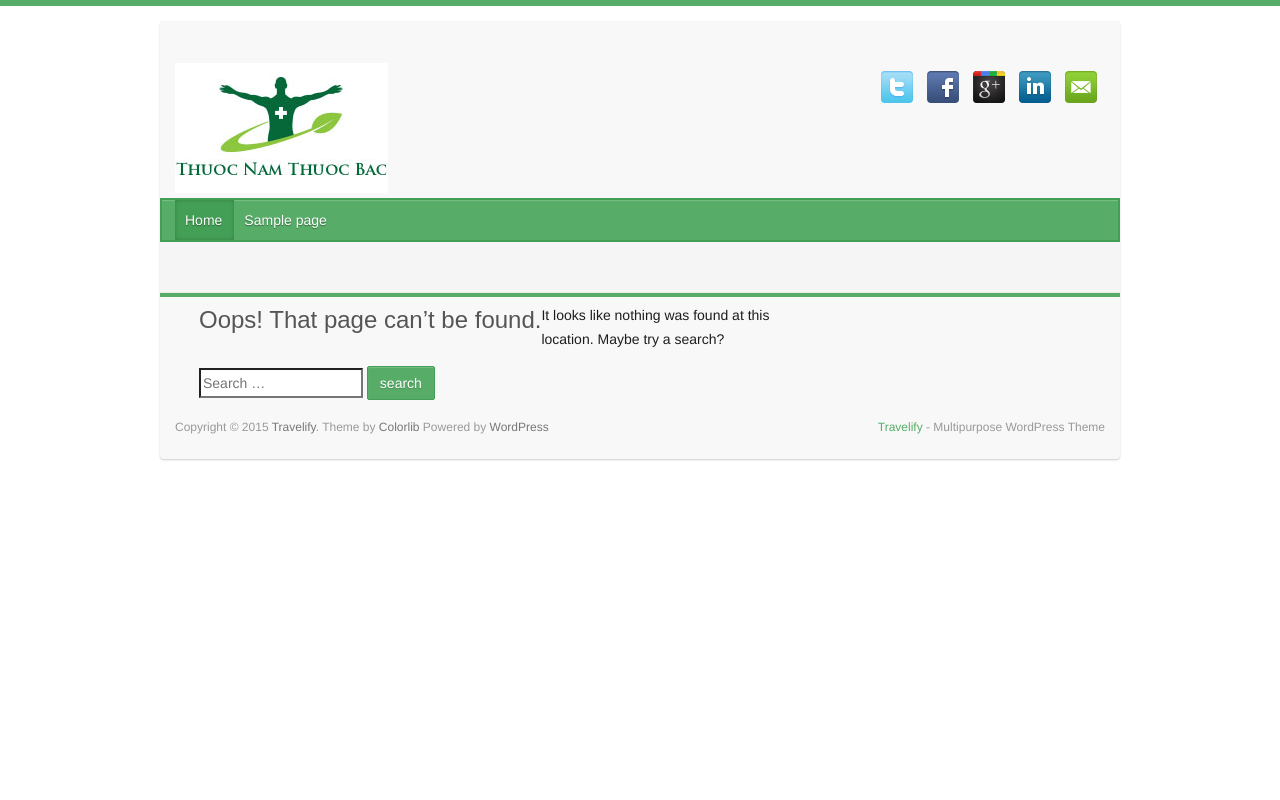
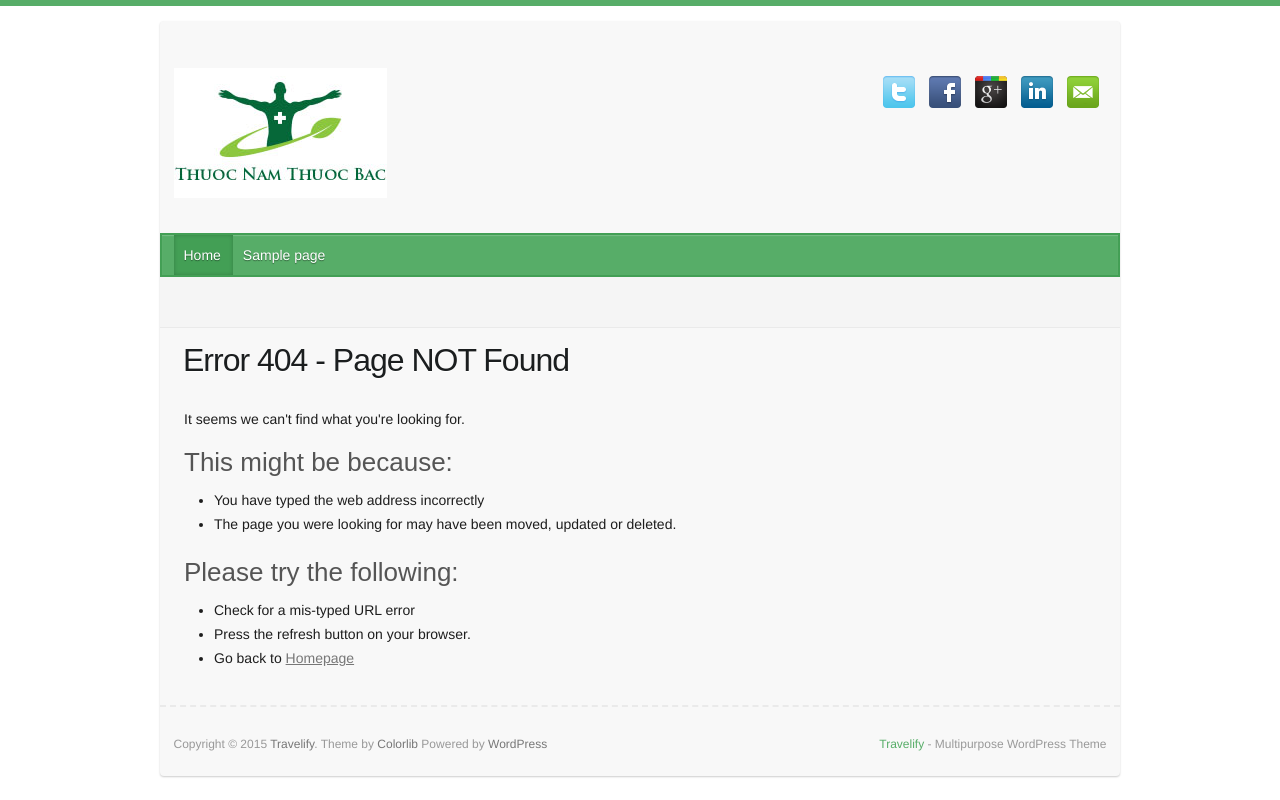
Before and after one commit to ninhtheanh/thuocnamthuocbac, a WordPress theme: the page made by wp-content/themes/dongy/404.php in a window 1280 px wide. Run offline with PHP 8.4 and a stand-in for WordPress, Linux system fonts and the light colour scheme; the site name, menu and one post (Sample post) are stand-ins, and other content is empty; some libraries are stand-ins or nearby versions.

Commit message:
Style index, 404, search form

```diff
--- a/wp-content/themes/dongy/404.php
+++ b/wp-content/themes/dongy/404.php
@@ -1,30 +1,29 @@
 <?php
 /**
- * The template for displaying 404 pages (not found)
- *
- * @package WordPress
- * @subpackage Twenty_Fifteen
- * @since Twenty Fifteen 1.0
+ * Displays the 404 error page of the theme.
  */
+?>
 
-get_header(); ?>
+<?php get_header(); ?>
 
-	<div id="primary" class="content-area">
-		<main id="main" class="site-main" role="main">
-
-			<section class="error-404 not-found">
-				<header class="page-header">
-					<h1 class="page-title"><?php _e( 'Oops! That page can&rsquo;t be found.', 'twentyfifteen' ); ?></h1>
-				</header><!-- .page-header -->
-
-				<div class="page-content">
-					<p><?php _e( 'It looks like nothing was found at this location. Maybe try a search?', 'twentyfifteen' ); ?></p>
-
-					<?php get_search_form(); ?>
-				</div><!-- .page-content -->
-			</section><!-- .error-404 -->
-
-		</main><!-- .site-main -->
-	</div><!-- .content-area -->
+<div id="content">
+		<header class="entry-header">
+			<h1 class="entry-title header-404"><?php _e( 'Error 404 - Page NOT Found', 'travelify' ); ?></a></h1>
+		</header>
+		<div class="entry-content clearfix" >
+			<p><?php _e( 'It seems we can\'t find what you\'re looking for.', 'travelify' ); ?></p>
+			<h3><?php _e( 'This might be because:', 'travelify' ); ?></h3>
+			<ul>
+				<li><?php _e( 'You have typed the web address incorrectly', 'travelify' ); ?></li>
+				<li><?php _e( 'The page you were looking for may have been moved, updated or deleted.', 'travelify' ); ?></li>
+			</ul>
+			<h3><?php _e( 'Please try the following:', 'travelify' ); ?></h3>
+			<ul>
+				<li><?php _e( 'Check for a mis-typed URL error', 'travelify' ); ?></li>
+				<li><?php _e( 'Press the refresh button on your browser.', 'travelify' ); ?></li>
+				<li><?php _e( 'Go back to', 'travelify' ); ?> <a href="<?php echo home_url() ?>/" title="<?php bloginfo( 'name' ) ?>" rel="home"><?php _e( 'Homepage', 'travelify' ); ?></a></li>
+			</ul>
+		</div><!-- .entry-content -->
+	</div><!-- #content -->
 
 <?php get_footer(); ?>
--- a/wp-content/themes/dongy/header.php
+++ b/wp-content/themes/dongy/header.php
@@ -21,7 +21,6 @@
 	<link rel="shortcut icon" href="<?php echo get_template_directory_uri(); ?>/images/favicon.png" type="image/x-icon" />
 	<script type='text/javascript' src='https://cdn1.colorlib.com/travelify/wp-includes/js/jquery/jquery.js?ver=1.11.3'></script>
 	<?php wp_head(); ?>
-
 </head>
 
 <body <?php body_class(); ?>>
@@ -43,7 +42,7 @@
 						</div><!-- .social-icons -->
 					</section><!-- .hgroup-right -->
 						<hgroup id="site-logo" class="clearfix">
-							<img title="Twitter" alt="Twitter" src="<?php echo get_template_directory_uri(); ?>/images/logo2.jpg">
+							<a href="<?php echo site_url(); ?>"><img title="Twitter" alt="Twitter" src="<?php echo get_template_directory_uri(); ?>/images/logo2.jpg"></a>
 						</hgroup><!-- #site-logo -->
 				</div><!-- .hgroup-wrap -->
 			</div><!-- .container -->
@@ -75,7 +74,7 @@
 			if( is_home() || is_front_page() ) {
 			?>
 				<section class="featured-slider">
-				   <div class="slider-cycle" style="width: 100%; height: 263px;">
+				   <div class="slider-cycle" style="width: 100%; height: 293px;">
 				      <div class="slides displayblock" style="position: absolute; top: 0px; left: 0px; display: block; z-index: 5; opacity: 1; width: 100%;">
 				         <figure>
 				         	<a href="https://colorlib.com/travelify/layout-test/" title="Content Layout Preview">
@@ -83,7 +82,7 @@
 					         	class="pngfix wp-post-image" alt="Content Layout Preview" title="Content Layout Preview">
 					        </a>
 				     	</figure>
-			         	<article class="featured-text">
+			         	<article class="featured-text" style="display:none">
 				            <div class="featured-title">
 				            	<a href="https://colorlib.com/travelify/layout-test/" title="Content Layout Preview">Thuốc Việt Nam</a>
 				            </div>
--- a/wp-content/themes/dongy/style.css
+++ b/wp-content/themes/dongy/style.css
@@ -87,7 +87,7 @@ hr {
 }
 .container {
 	margin: 0 auto;
-	max-width: 930px;
+	max-width: 933px;
 }
 
 ::selection {
@@ -288,12 +288,12 @@ blockquote cite {
 input,textarea {
 	border-radius: 0px;
 }
-input[type=text], input[type=email], input[type=search], input[type=password], textarea {
+input[type="text"],input[type="email"],input[type="search"],input[type="password"],textarea {
 	-moz-appearance: none !important;
 	-webkit-appearance: none !important;
 	appearance: none !important;
 }
-input[type=text], input[type=password], input[type=email], textarea {
+input[type=text],input[type=password],input[type="email"],textarea {
 	border: 1px solid #eaeaea;
 	width: 50%;
 	margin: 0 0 10px;
@@ -326,7 +326,7 @@ input.s:focus {
 	border-color: #eaeaea;
 	text-indent: 0;
 }
-input[type=reset], input[type=button], input[type=submit] {
+input[type="reset"],input[type="button"],input[type="submit"] {
 	display: inline-block;
 	border-radius: 2px;
 	font-size: 14px;
@@ -513,8 +513,8 @@ a.more-link:hover {
 	margin-top: 15px;
 }
 .hgroup-wrap {
-	padding-top: 10px;
-	padding-bottom: 5px;
+	padding-top: 15px;
+	padding-bottom: 35px;
 }
 .hgroup-wrap a {
 	display: block;
@@ -847,7 +847,7 @@ a.more-link:hover {
 /* =Content
 -----------------------------------------------*/
 #main {
-	padding: 10px 0 5px;
+	padding: 30px 0 10px;
 }
 #main form input,#main form textarea {
 	-webkit-box-sizing: border-box;
@@ -919,7 +919,7 @@ a.more-link:hover {
 #primary {
 	float: left;
 	margin-left: 3.06%;
-	width: 66.70%;
+	width: 65.64%;
 }
 #content .post {
 	padding-top: 20px;
@@ -1061,7 +1061,7 @@ a.more-link:hover {
 	margin-bottom: 20px;
 }
 .entry-content {
-	/*padding: 1.5% 2.5%;*/
+	padding: 1.5% 2.5%;
 	display: block;
 	overflow: hidden;
 }
@@ -1711,7 +1711,7 @@ ul.default-wp-page li a:active {
 /* Site Generator */
 #site-generator {
 	padding: 20px 0px;
-	border-top: 4px solid #57ad68;
+	border-top: 2px dashed #eaeaea;
 	color: #999;
 }
 #site-generator .copyright {
@@ -1762,7 +1762,7 @@ article {
 	box-shadow: none;
 }
 #main {
-	padding: 10px 1.5%;
+	padding: 20px 2.5%;
 }
 
 /* =WooCommerce
@@ -2189,10 +2202,52 @@ article {
     color: #57ad68;
     text-shadow: 0 0 1px #F6F6F6;
 }
-
 .social-profiles-widget img{
 	margin:0 4px 0 0
 }
 .social-profiles-widget img:hover{
 	opacity:0.8
 }
+.home-post-featured-image {
+	margin-bottom: 0px;
+	max-width: 100%;
+}
+.header-404{
+	padding-left: 23px;
+}
+/*Styling Contact Form 7 Validation With CSS And Border - Start*/
+span .wpcf7-not-valid {
+    border: 1px solid #ff0000;
+}
+span.wpcf7-not-valid-tip {
+    display: none;
+}
+div.wpcf7-validation-errors {
+    background: #ffe2e2;
+    border: 1px solid #ff0000;
+    color: #C10000;
+}
+div.wpcf7-response-output {
+    margin: 2em 0;
+    padding: 15px;
+    border-radius: 5px;
+    box-sizing: border-box;
+    -webkit-box-sizing: border-box;
+    -moz-box-sizing: border-box;
+}
+.wpcf7-spam-blocked {
+     background: #e2e2e2;
+     border: 1px solid #bcbcbc !important;
+     color: #383838;
+}
+.wpcf7-mail-sent-ng {
+     background: #fcf8e3;
+     border: 1px solid #ac9163 !important;
+     color: #8a6d3b;
+}
+.wpcf7-mail-sent-ok {
+     background: #dff0d8;
+     border: 1px solid #3c763d !important;
+     color: #3c763d;
+}
+/*Styling Contact Form 7 Validation With CSS And Border - End*/
```
Also changed, not shown: other parts of wp-content/themes/dongy/style.css (+35 -22 lines), wp-content/themes/dongy/index.php (+20 -14 lines), wp-content/themes/dongy/searchform.php (added, +9 -0 lines), wp-content/themes/dongy/library/font/Genericons.ttf (added), wp-content/themes/dongy/library/font/Genericons.woff (added), 2 other files.
